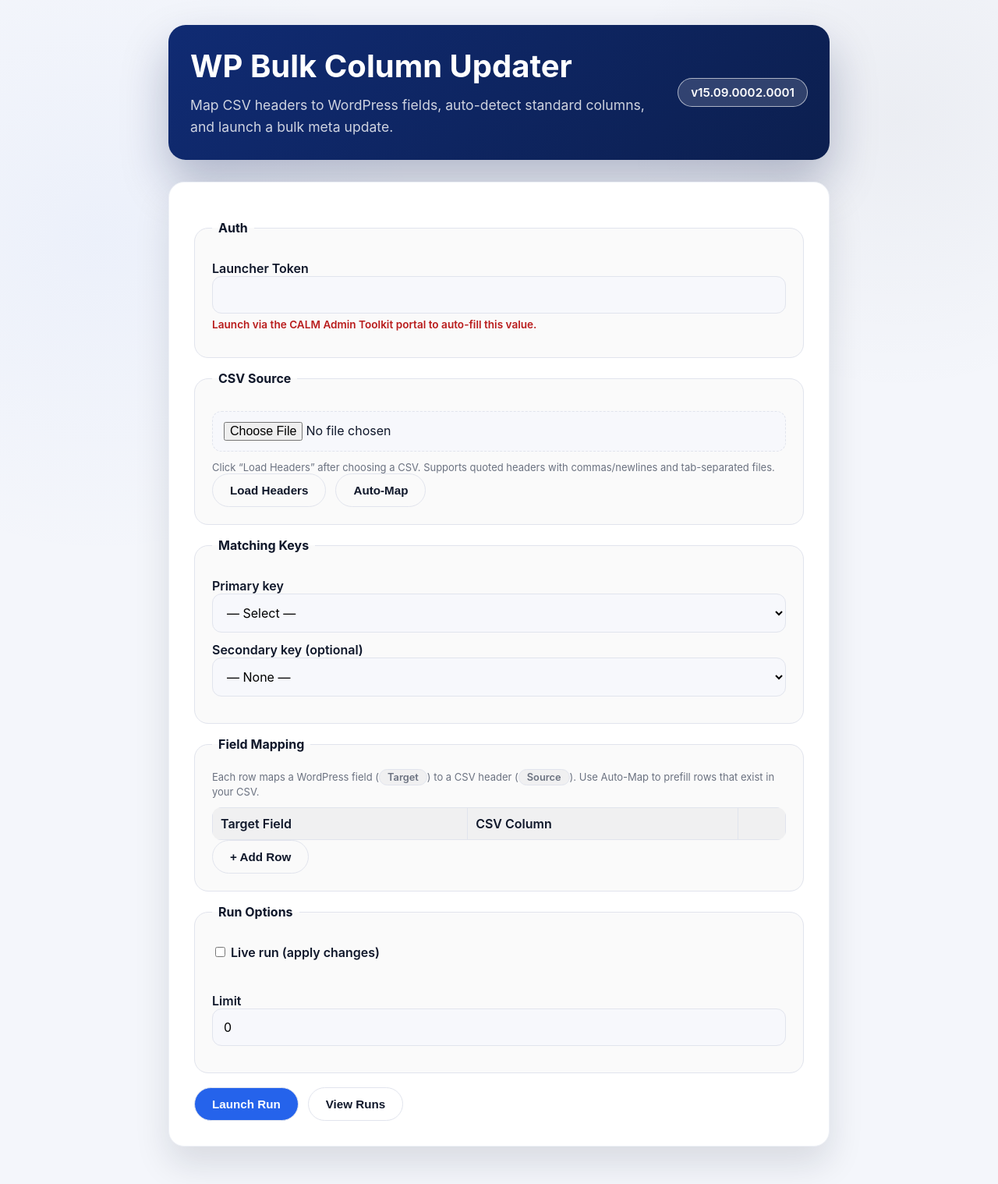
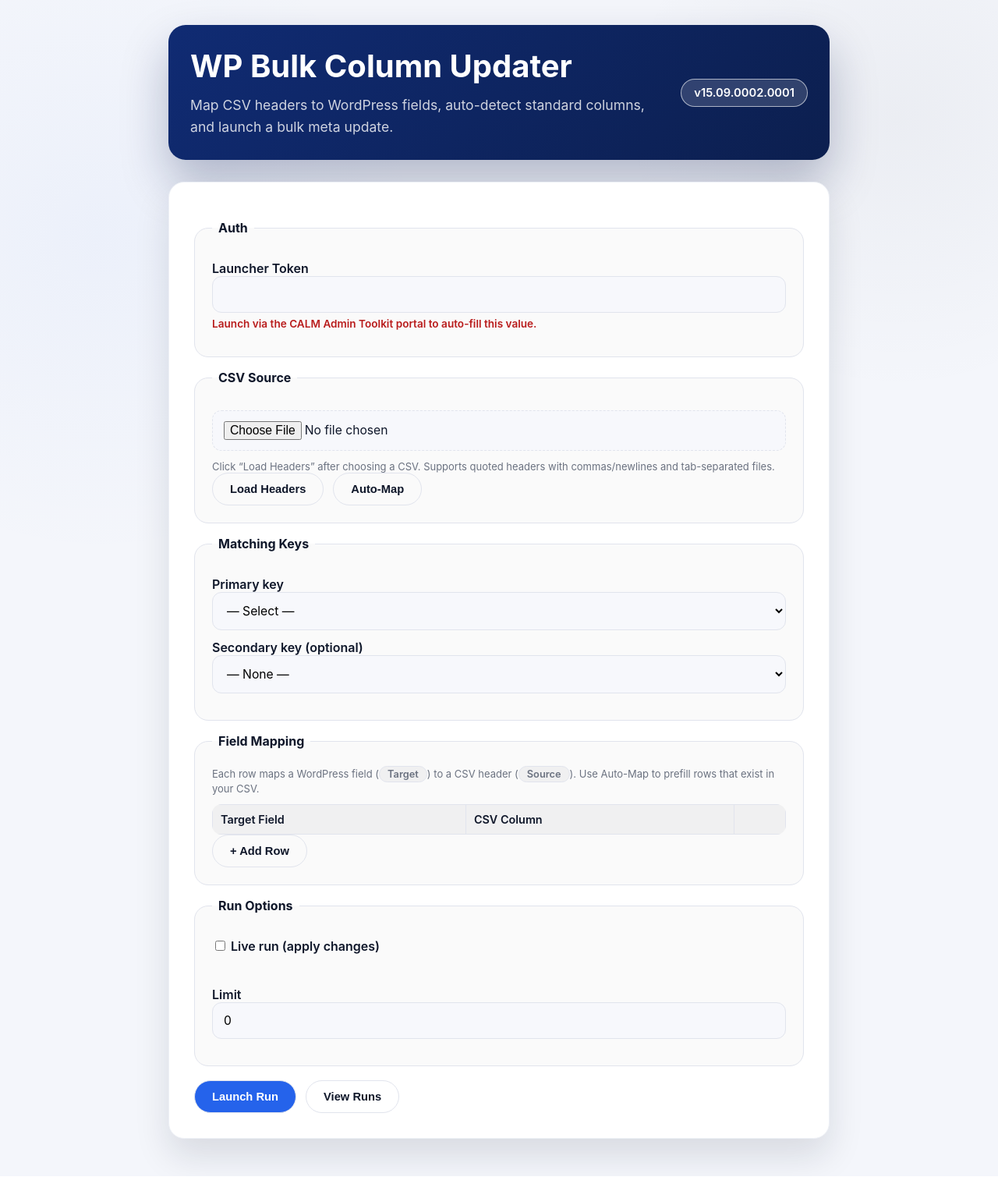
Before and after one commit to aroonaugustine/calm-tools, a PHP site: page /wp-bulk-column-updater/index.php in a window 1280 px wide. Shown: the whole page at 78% size. Run offline with PHP 8.4, Linux system fonts and the light colour scheme; lists and menus that the app fills with data are empty.

Commit message:
Tighten tool typography and table sizing

```diff
--- a/portal-assets/css/tool.css
+++ b/portal-assets/css/tool.css
@@ -57,7 +57,7 @@ main.portal-tool-shell {
   background: rgba(255, 255, 255, 0.15);
   color: white;
   font-weight: 600;
-  font-size: 0.95rem;
+  font-size: 0.92rem;
 }
 
 .tool-card__header {
@@ -74,12 +74,12 @@ main.portal-tool-shell {
 }
 
 .tool-card__version {
-  font-size: 0.95rem;
+  font-size: 0.92rem;
   color: var(--muted);
 }
 
 .tool-card__header span {
-  font-size: 0.95rem;
+  font-size: 0.92rem;
   color: var(--muted);
 }
 
@@ -123,7 +123,7 @@ textarea {
   border-radius: 12px;
   padding: 13px 14px;
   background: #f7f8fc;
-  font-size: 1rem;
+  font-size: 0.98rem;
   font-family: inherit;
 }
 
@@ -140,7 +140,7 @@ button {
   border: 1px solid var(--border);
   padding: 12px 22px;
   font-weight: 600;
-  font-size: 0.95rem;
+  font-size: 0.92rem;
   cursor: pointer;
   transition: background 0.25s ease, color 0.25s ease, border-color 0.25s ease;
   background: var(--accent);
@@ -227,7 +227,7 @@ button.secondary {
   padding: 14px 16px;
   border-radius: 10px;
   margin: 14px 0;
-  font-size: 0.95rem;
+  font-size: 0.92rem;
   color: var(--text);
 }
 
@@ -260,6 +260,7 @@ table {
   border-radius: 12px;
   overflow: hidden;
   margin-top: 12px;
+  font-size: 0.92rem;
 }
 
 th,
@@ -267,6 +268,7 @@ td {
   border: 1px solid var(--border);
   padding: 10px;
   text-align: left;
+  font-size: 0.9rem;
 }
 
 th {
@@ -284,7 +286,7 @@ th {
   input,
   select,
   textarea {
-    font-size: 0.95rem;
+    font-size: 0.92rem;
   }
 }
 .stack {
@@ -298,7 +300,7 @@ th {
   display: inline-flex;
   align-items: center;
   gap: 6px;
-  font-size: 0.75rem;
+  font-size: 0.73rem;
   padding: 3px 8px;
   border-radius: 999px;
   background: rgba(59, 130, 246, 0.15);
```
